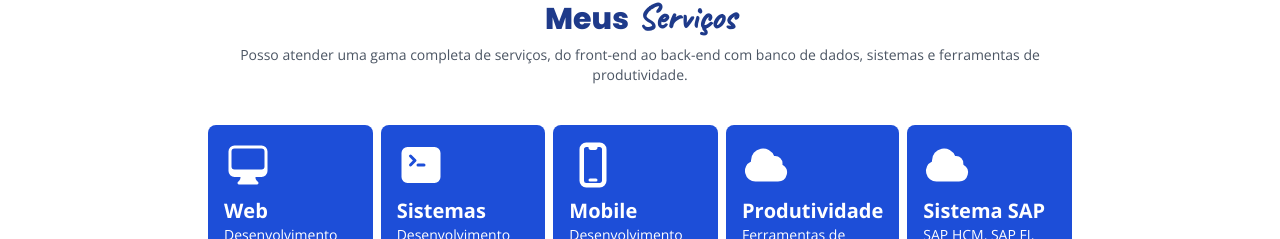
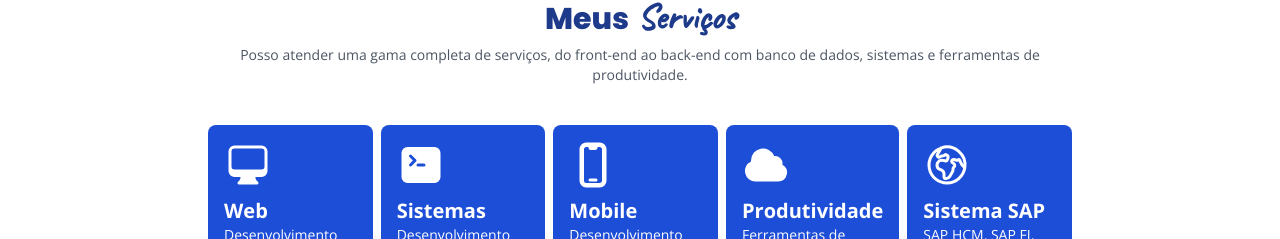
Before and after one commit to alexfn93/Portfolio-Profissional, a React (Vite) app: page / in a window 1280 px wide. Shown: the part 1011-1250 px from the top of the page. Built offline with nearby package versions, Linux system fonts and the light colour scheme.

Commit message:
Atualização final

```diff
--- a/src/components/Services.tsx
+++ b/src/components/Services.tsx
@@ -3,6 +3,10 @@ import {
   HiComputerDesktop,
   HiDevicePhoneMobile,
   HiCloud,
+  HiOutlineDocumentCheck,
+  HiOutlineDocument,
+  HiOutlineScale,
+  HiOutlineGlobeEuropeAfrica,
 } from "react-icons/hi2"
 
 export default function Services() {
@@ -31,7 +35,7 @@ export default function Services() {
     {
       title: "Sistema SAP",
       description: "SAP HCM, SAP FI, SAP CO, SAP MM, SAP SD, BASIS e ABAP",
-      icon: <HiCloud className="h-12 w-12" />,
+      icon: <HiOutlineGlobeEuropeAfrica className="h-12 w-12" />,
     },
   ]
 
```
